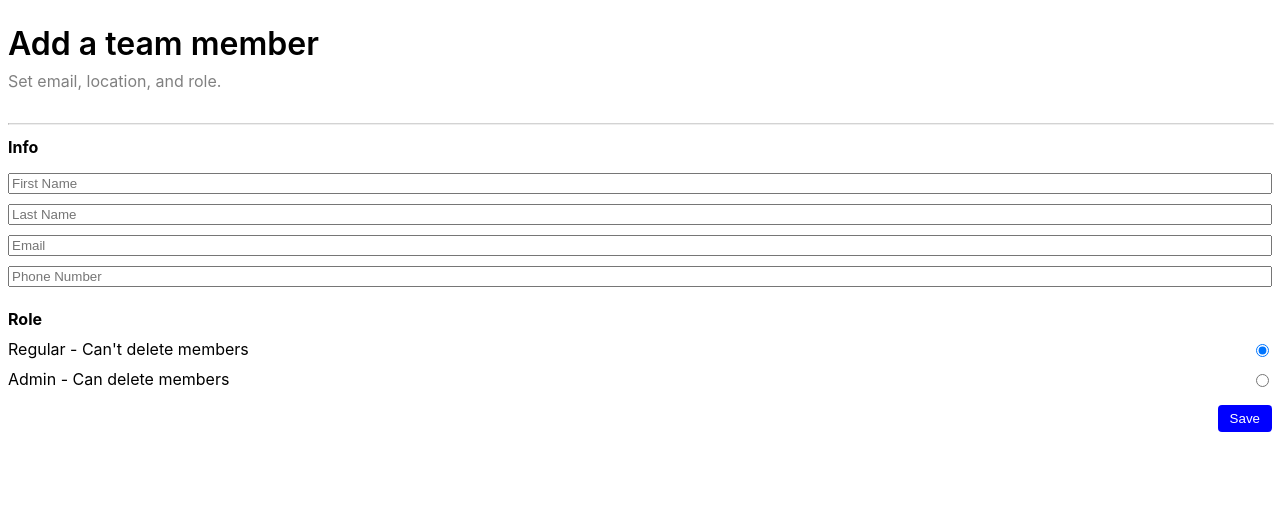
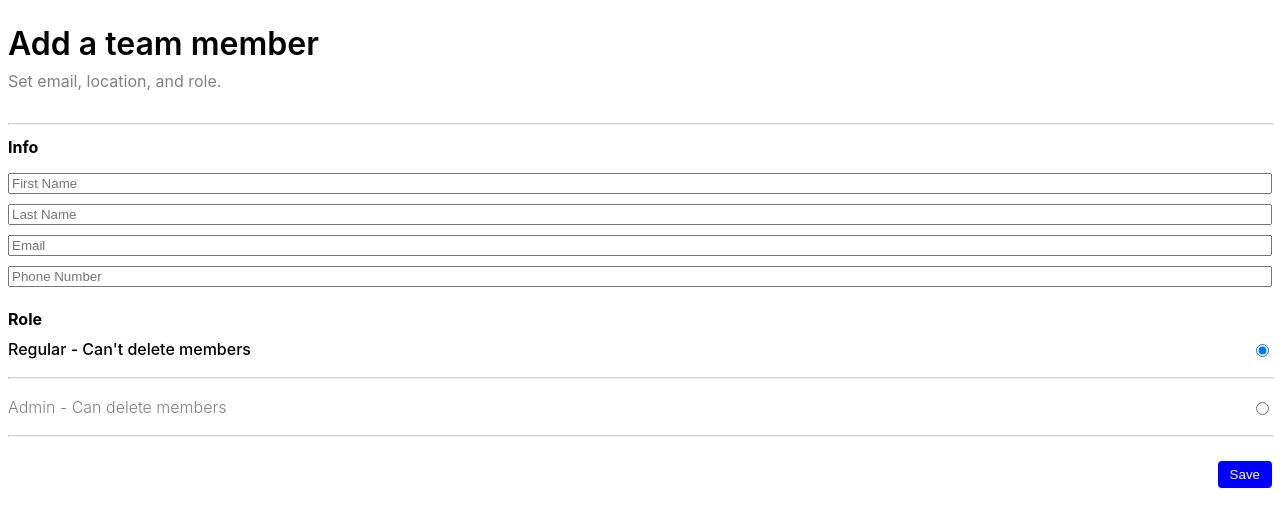
Before and after one commit to jzizzo/team-member-manager, a React (Create React App) app in the folder frontend/: page /add in a window 1280 px wide. Shown: the top 526 px of the page. Built offline with nearby package versions, Linux system fonts and the light colour scheme.

Commit message:
UI improvement on role selection

```diff
--- a/frontend/src/pages/AddEditMember.tsx
+++ b/frontend/src/pages/AddEditMember.tsx
@@ -148,8 +148,20 @@ const AddEditMember: React.FC<AddEditMemberProps> = ({
           required
         />
         <div style={{ marginTop: 12, fontWeight: "bold" }}>Role</div>
-        <div style={{ display: "flex", justifyContent: "space-between" }}>
-          <div>Regular - Can't delete members</div>
+        <div
+          style={{
+            display: "flex",
+            justifyContent: "space-between",
+          }}
+        >
+          <div
+            style={{
+              fontWeight: member.role === Role.regular ? 500 : 300,
+              color: member.role === Role.regular ? "black" : "grey",
+            }}
+          >
+            Regular - Can't delete members
+          </div>
           <input
             type="radio"
             name={"role"}
@@ -158,8 +170,21 @@ const AddEditMember: React.FC<AddEditMemberProps> = ({
             onChange={handleChange}
           />
         </div>
-        <div style={{ display: "flex", justifyContent: "space-between" }}>
-          <div>Admin - Can delete members</div>
+        <Divider styles={{ marginTop: 8 }} />
+        <div
+          style={{
+            display: "flex",
+            justifyContent: "space-between",
+          }}
+        >
+          <div
+            style={{
+              fontWeight: member.role === Role.admin ? 500 : 300,
+              color: member.role === Role.admin ? "black" : "grey",
+            }}
+          >
+            Admin - Can delete members
+          </div>
           <input
             type="radio"
             name={"role"}
@@ -168,6 +193,7 @@ const AddEditMember: React.FC<AddEditMemberProps> = ({
             onChange={handleChange}
           />
         </div>
+        <Divider styles={{ marginTop: 8 }} />
       </form>
       <div
         style={{
```
